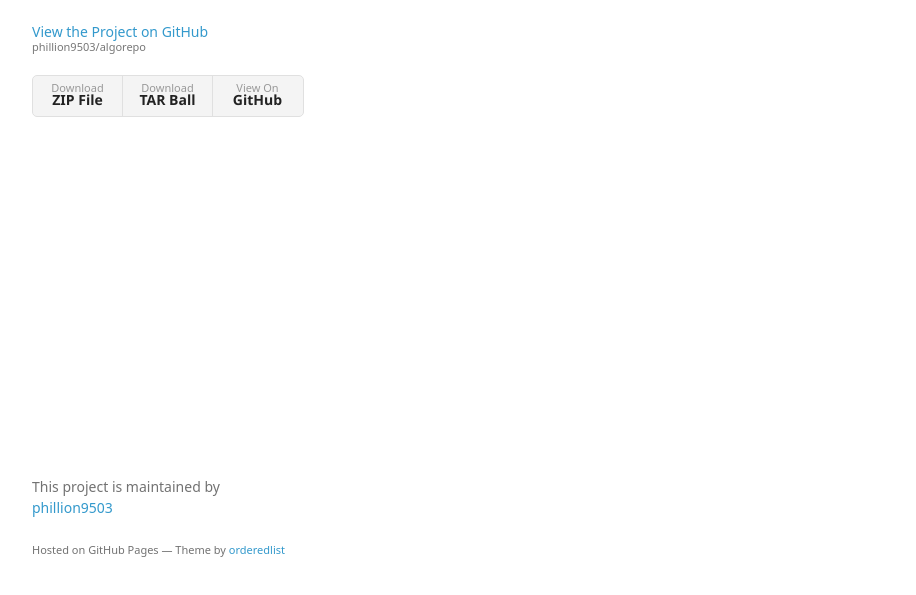
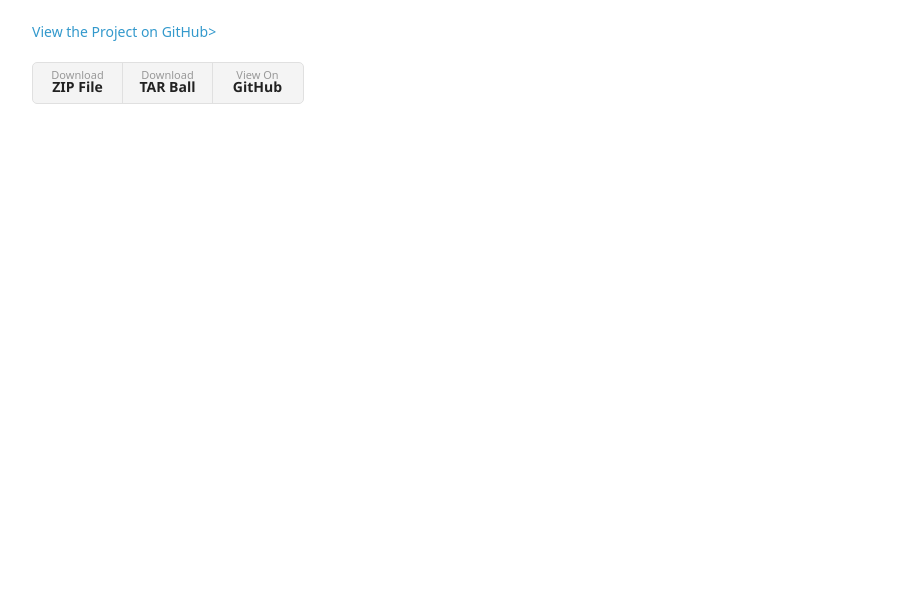
Before and after one commit to phillion9503/algorepo, a plain HTML site: page index.html in a window 1280 px wide. Shown: the part 171-766 px from the top of the page, without its empty margins (178-1094 px from the left). Drawn offline with Linux system fonts and the light colour scheme; a web font is replaced by a local one.

Commit message:
Update index.html

```diff
--- a/index.html
+++ b/index.html
@@ -18,7 +18,7 @@
         <h1>Algorepo</h1>
         <p>Improve your productivity by using well implemented data structures and algorithms.</p>
 
-        <p class="view"><a href="https://github.com/phillion9503/algorepo">View the Project on GitHub <small>phillion9503/algorepo</small></a></p>
+        <p class="view"><a href="https://github.com/phillion9503/algorepo">View the Project on GitHub></a></p>
 
 
         <ul>
@@ -33,10 +33,6 @@
 
 <p>Are you a developer who is worried about implementing algorithms and data structures in every project. I guess it's not the time to worry let's build them together and help millions of developers like us by building algorepo.</p>
       </section>
-      <footer>
-        <p>This project is maintained by <a href="https://github.com/phillion9503">phillion9503</a></p>
-        <p><small>Hosted on GitHub Pages &mdash; Theme by <a href="https://github.com/orderedlist">orderedlist</a></small></p>
-      </footer>
     </div>
     <script src="javascripts/scale.fix.js"></script>
 
```
